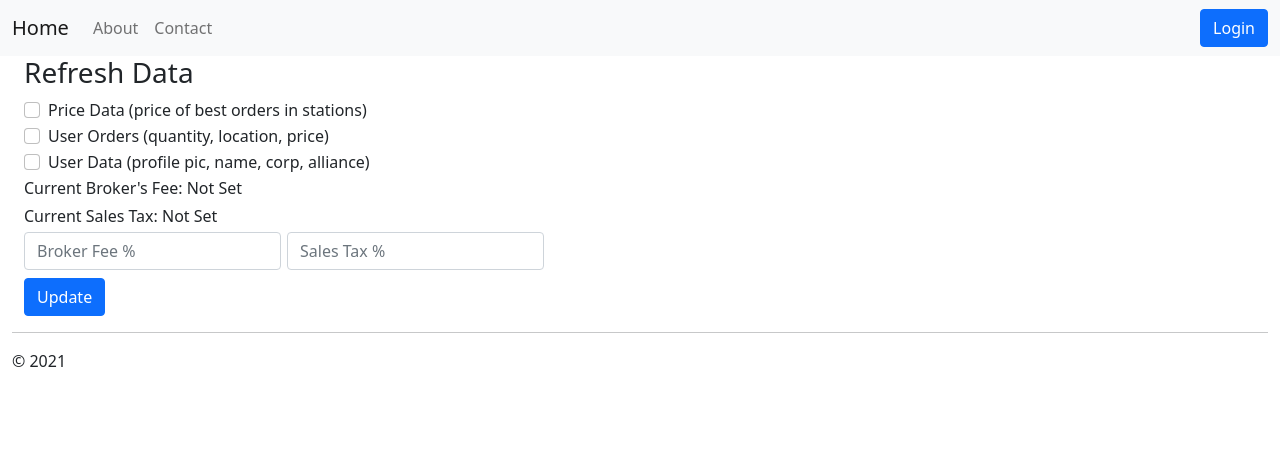
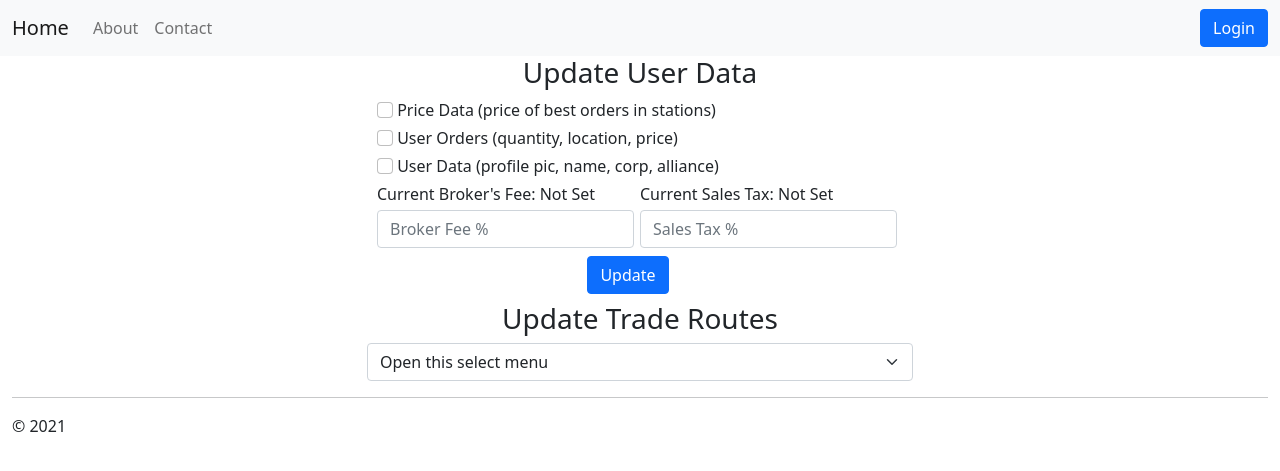
Before and after one commit to nathmart1n/eveme, a Flask app: template eveme/templates/settings.html in a window 1280 px wide. Shown: the top 471 px of the page. Run offline with Flask 2, Linux system fonts and the light colour scheme; the template is opened without the code that fills it, so the values that code supplies are empty; some libraries are stand-ins or nearby versions.

Commit message:
Setting up settings to allow custom routes

```diff
--- a/eveme/templates/settings.html
+++ b/eveme/templates/settings.html
@@ -3,44 +3,76 @@
 Settings
 {% endblock %}
 {% block content %}
-<div class="container-fluid">
-    <h3>Refresh Data</h3>
-    <form action="{{ url_for('show_settings') }}" method="POST">
-        <div class="form-check">
+<div class="mb-2 container">
+
+    <div class="d-flex flex-column mb-2 text-center">
+        <div class="text-center">
+            <h3>Update User Data</h3>
+        </div>
+        <div>
+            <form class="form-center" action="{{ url_for('show_settings') }}" method="POST">
+                <div class="form-group row justify-content-md-left" style="display: inline-block; text-align: left;">
+                    <div class="checkbox-group">
+                        <div class="mb-1">
                             <input class="form-check-input" type="checkbox" name="priceData" value="" id="priceData">
                             <label class="form-check-label" for="priceData">Price Data (price of best orders in stations)</label>
                         </div>
-        <div class="form-check">
+                        <div class="mr-1 mb-1">
                             <input class="form-check-input" type="checkbox" name="userOrders" value ="" id="userOrders">
                             <label class="form-check-label" for="userOrders">User Orders (quantity, location, price)</label>
                         </div>
-        <div class="form-check">
+                        <div class="mb-1">
                             <input class="form-check-input" type="checkbox" name="userData" value="" id="userData">
                             <label class="form-check-label" for="userData">User Data (profile pic, name, corp, alliance)</label>
                         </div>
+                    </div>
 
-        <div class="row justify-content-md-left">
+                    <div class="d-flex flex-row mb-2 flex-gap justify-content-center">
+                        <div class="p-0">
                             {% if context.brokerFee %}
                             <p class="mb-1">Current Broker's Fee: {{context.brokerFee}}%</p>
                             {% else %}
                             <p class="mb-1">Current Broker's Fee: Not Set</p>
                             {% endif %}
+                            <input type="text" class="form-control" name="brokerFee" placeholder="Broker Fee %" aria-label="Broker Fee %">
+                        </div>
+                        <div class="">
                             {% if context.transactionTax %}
                             <p class="mb-1">Current Sales Tax: {{context.transactionTax}}%</p>
                             {% else %}
                             <p class="mb-1">Current Sales Tax: Not Set</p>
                             {% endif %}
-        </div>
-
-        <div class="d-flex flex-row mb-2 align-items-center flex-gap">
-            <div class="p-0">
-                <input type="text" class="form-control" name="brokerFee" placeholder="Broker Fee %" aria-label="Broker Fee %">
-            </div>
-            <div class="">
                             <input type="text" class="form-control" name="transactionTax" placeholder="Sales Tax %" aria-label="Sales Tax %">
                         </div>
                     </div>
-        <button type="submit" class="btn btn-primary">Update</button>
+                    <div class="row text-center">
+                        <div class="col">
+                            <button type="submit" class="btn btn-primary"> Update </button>
+                        </div>
+                    </div>
+                </div>
             </form>
         </div>
+    </div>
+
+    <div class="d-flex flex-column mb-2 justify-content-center">
+        <div class="text-center">
+            <h3>Update Trade Routes</h3>
+        </div>
+        <div class="justify-content-center">
+            <form action="{{ url_for('show_settings') }}" method="POST">
+                <div class="form-group row justify-content-center">
+                    <div class="col-sm-6">
+                        <select class="form-select" id="tradeRoute" aria-label="Default select example">
+                            <option selected>Open this select menu</option>
+                            <option value="1">One</option>
+                            <option value="2">Two</option>
+                            <option value="3">Three</option>
+                        </select>
+                    </div>
+                </div>
+            </form>
+        </div>
+    </div>
+</div>
 {% endblock %}
```
Lines whose indentation alone changed are shown as unchanged.
